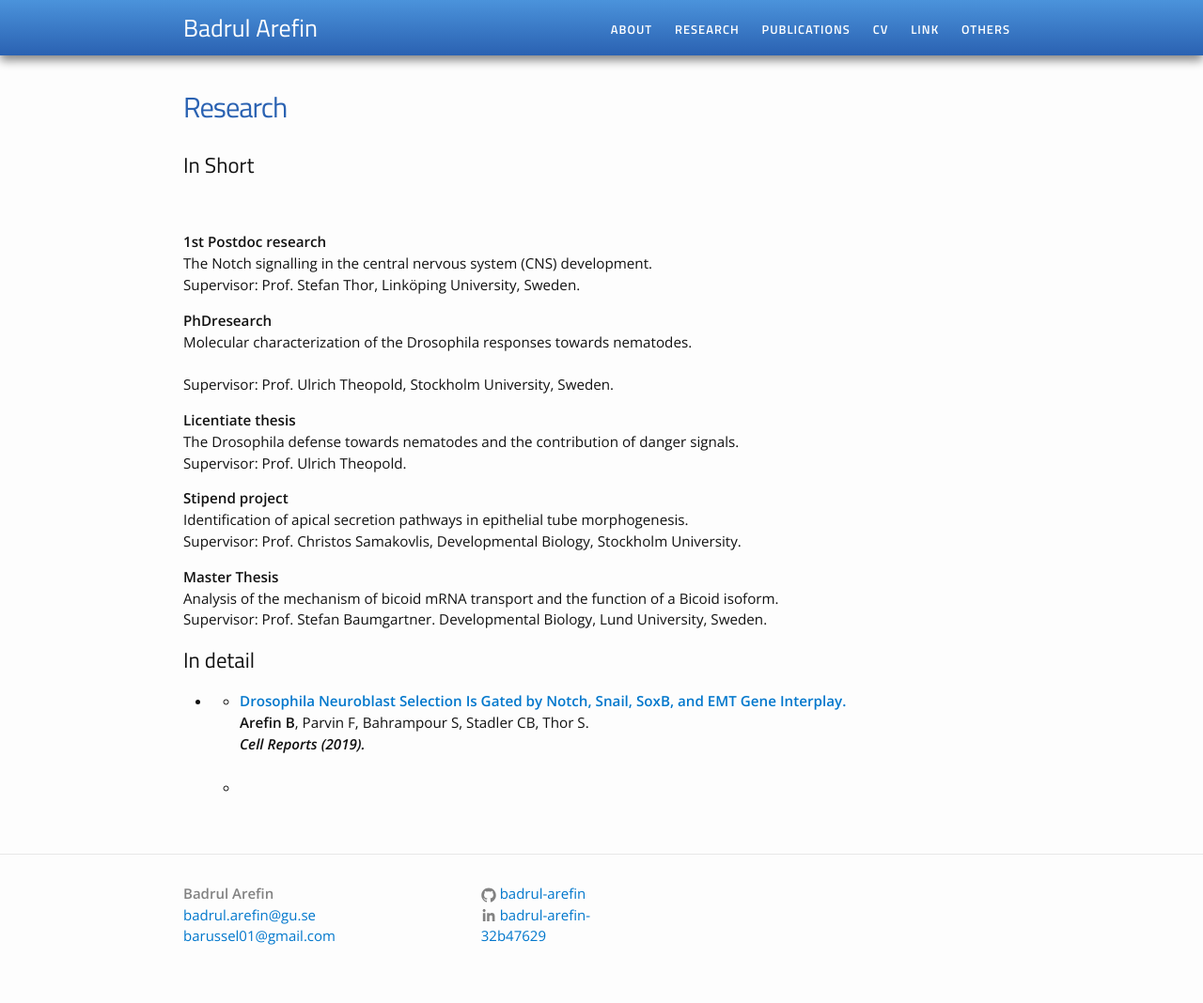
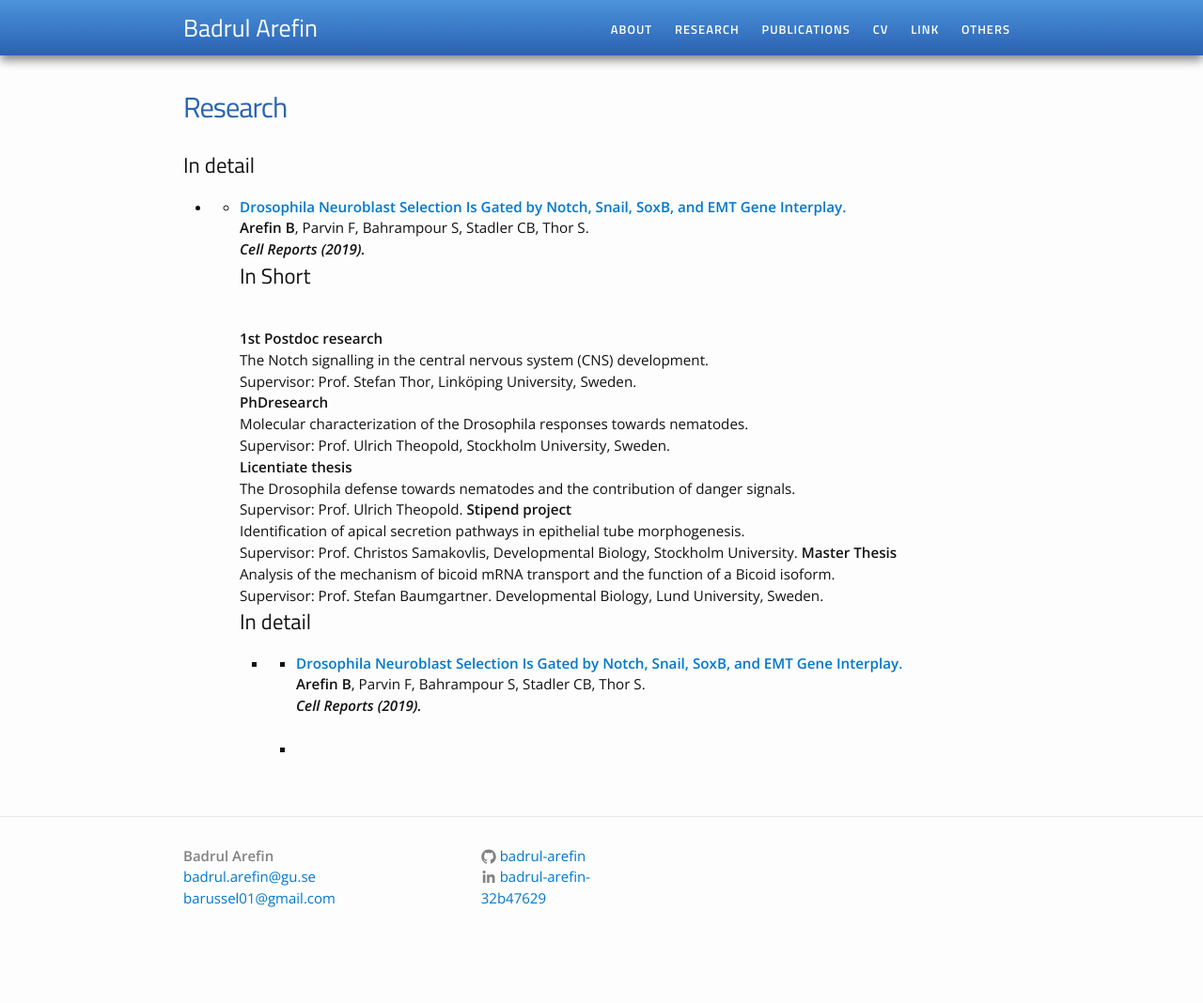
Before and after one commit to Badrul-Arefin/badrul-arefin.github.io, a Jekyll site: the page built from research.md, in a window 1280 px wide. Shown: the whole page at 94% size. Built offline with Jekyll 4.4.1, drawn with Linux system fonts in a browser that asks for light colours; after the commit the page ends 1027 px from its top, so only the background shows below that.

Commit message:
Update research.md

```diff
--- a/research.md
+++ b/research.md
@@ -3,6 +3,17 @@
 permalink: /research/
 title: Research
 ---
+<h2>In detail</h2>
+<ul>
+	<li>
+
+<ul>
+	<li>
+		<a href="https://www.ncbi.nlm.nih.gov/pubmed/31825841">	<b>Drosophila Neuroblast Selection Is Gated by Notch, Snail, SoxB, and EMT Gene Interplay.</b></a><br><b>Arefin B</b>, Parvin F, Bahrampour S, Stadler CB, Thor S.<br><i>
+		<b>Cell Reports (2019).</b></i>
+
+
+
 <h2>In Short</h2><br>
 
 <b>1st Postdoc research</b><br>
```
